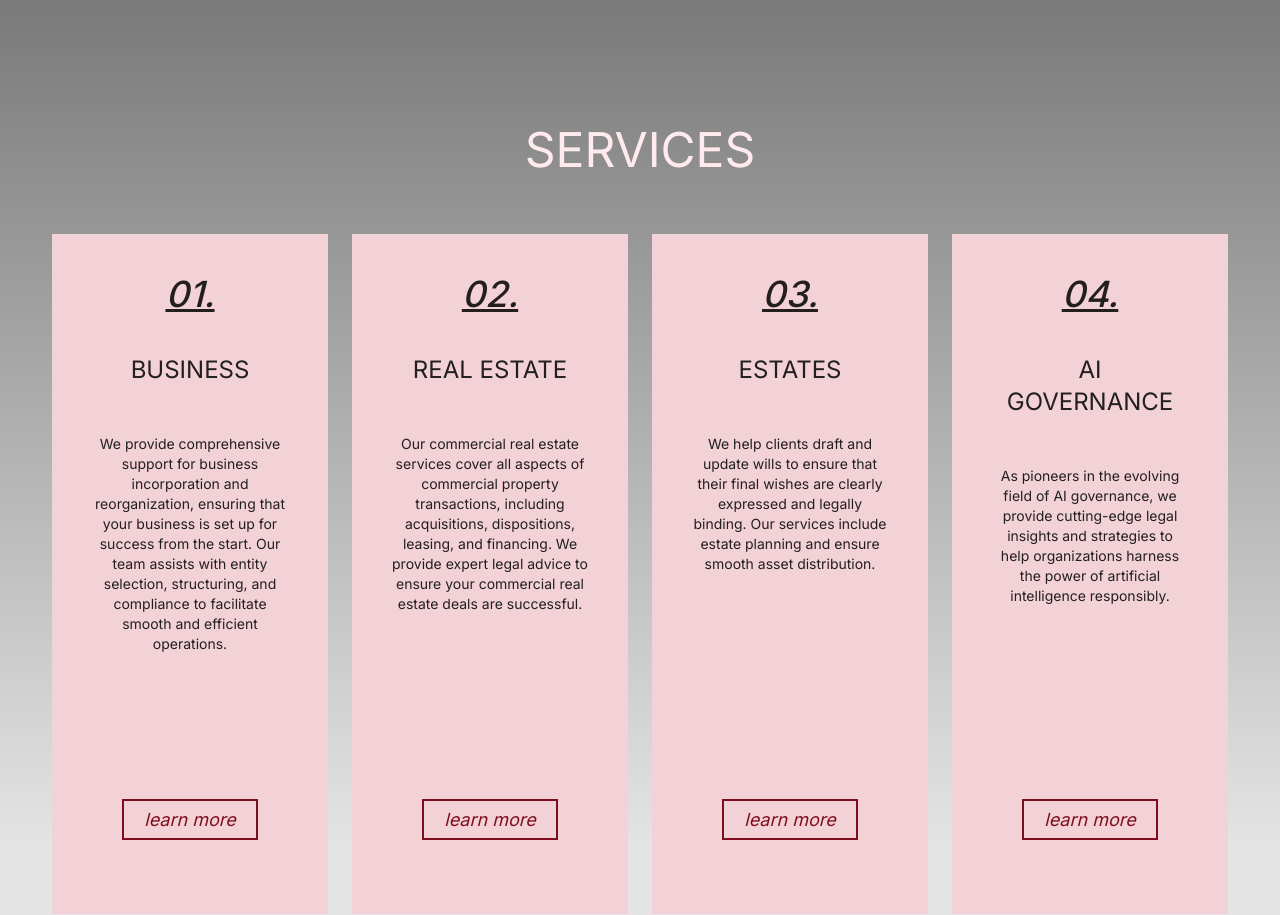
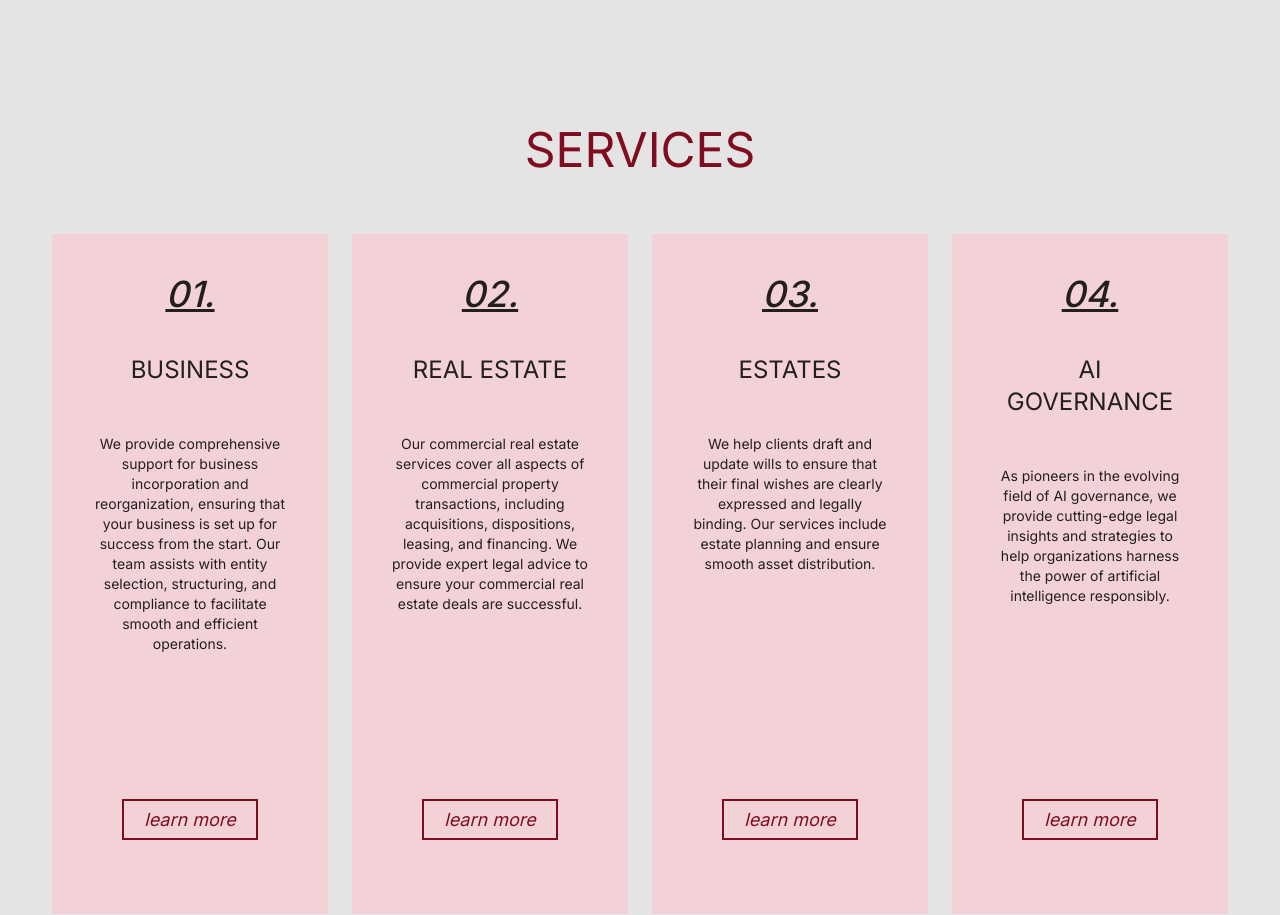
Before and after one commit to Anne8080/ECCELAW, a Next.js app: page / in a window 1280 px wide. Shown: the part 1042-1957 px from the top of the page. Built offline with nearby package versions, Linux system fonts and the light colour scheme.

Commit message:
changed styling

```diff
--- a/app/home/page.tsx
+++ b/app/home/page.tsx
@@ -7,12 +7,12 @@ import ContactCard from "../components/ContactCard";
 
 const HomePage = () => {
   return (
-    <div className="bg-gradient-to-b from-darkgray from-10% via-lightgray via-50% to-lightgray">
+    <div className="bg-lightgray">
       {/* navbar */}
       <Navbar />
 
       {/* main */}
-      <main className="">
+      <main className="bg-darkgray">
         {/* replace with image */}
           <div className="text-center justify-center flex items-center pt-52 pb-32 h-screen px-20">
             <div className="w-1/2 pl-10">
@@ -26,7 +26,11 @@ const HomePage = () => {
               <img src="./eccelogo.png" alt="ECCE" className="h-80 w-72" />
             </div>
         </div>
-        {/* about section */}
+
+      </main>
+
+
+{/* about section */}
       <section className="px-32 py-20 ">
         <div className=" bg-darkred rounded-xl text-center py-5 px-10 ">
           <h3 className="text-white text-2xl py-2">
@@ -49,13 +53,9 @@ const HomePage = () => {
       </section>
       {/* services section */}
       <section className="py-40 pt-10 px-10 text-center" id="services">
-        <h1 className="text-5xl text-white py-2">SERVICES</h1>
+        <h1 className="text-5xl text-darkred py-2">SERVICES</h1>
         <ServiceCard />
       </section>
-      </main>
-
-
-
 
 
       {/* owner section */}
```
